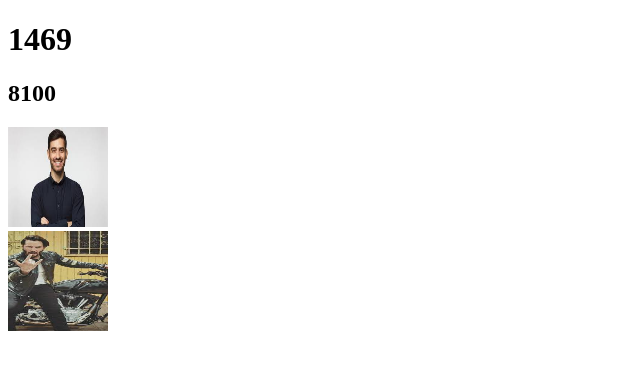
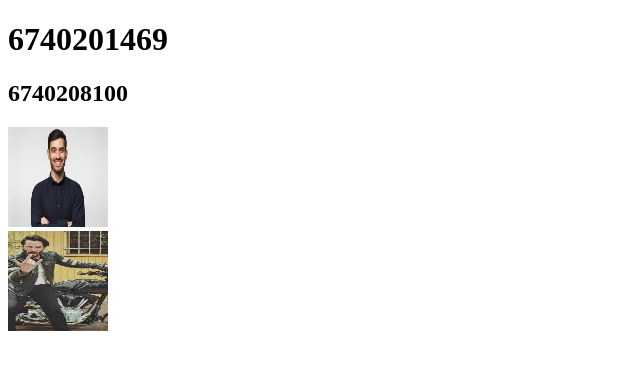
Before and after one commit to Fiwdevelop/Lab-Git-3, a plain HTML site: page index.html in a window 1280 px wide. Shown: the whole page, without its empty margins (0-640 px from the left). Drawn offline with Linux system fonts and the light colour scheme.

Commit message:
ADD FULL id

```diff
--- a/index.html
+++ b/index.html
@@ -6,9 +6,9 @@
     <title>Document</title>
 </head>
 <body>
-    <h1>1469</h1>
-    <h2>8100</h2>
-    <a href=""><img src="A.jpg" width="100" height="100"><br></a>
+    <h1>6740201469</h1>
+    <h2>6740208100</h2>
+    <a href="A.html"><img src="A.jpg" width="100" height="100"><br></a>
     <a href="B.html"><img src="B.jpg" width="100" height="100"></a>
 </body>
 </html>
```
